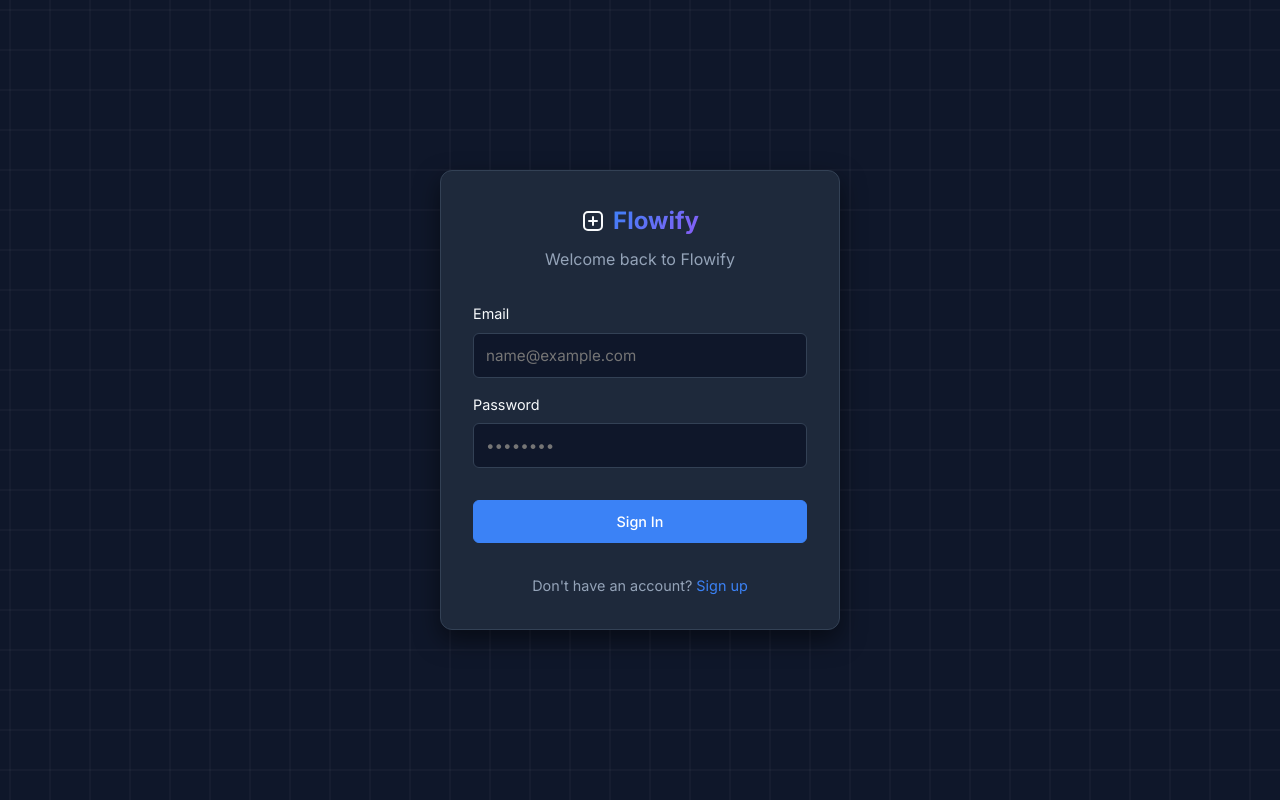
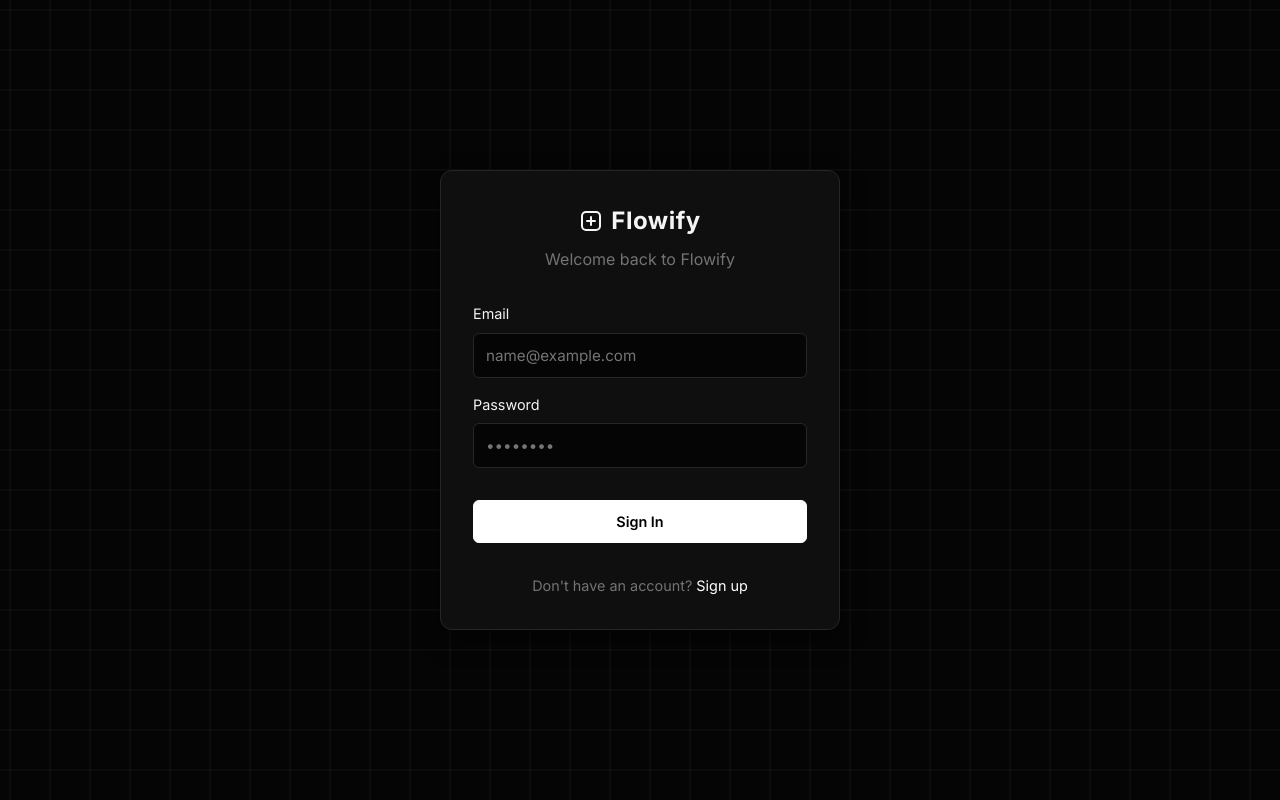
Before and after one commit to fahroediin/flowify, a website built with Vite: page src/index.html in a window 1280 px wide. Built offline with nearby package versions, Linux system fonts and the light colour scheme.

Commit message:
changes css and theme of frontend

```diff
--- a/src/styles/main.css
+++ b/src/styles/main.css
@@ -1,12 +1,13 @@
 :root {
-    --bg-main: #0f172a;
-    --bg-panel: #1e293b;
-    --bg-hover: #334155;
-    --text-main: #f8fafc;
-    --text-muted: #94a3b8;
-    --accent: #3b82f6;
-    --accent-hover: #2563eb;
-    --border: #334155;
+    --bg-main: #050505;
+    --bg-panel: #0f0f0f;
+    --bg-hover: #1f1f1f;
+    --text-main: #f5f5f5;
+    --text-muted: #737373;
+    --accent: #ffffff;
+    --accent-hover: #d4d4d4;
+    --accent-text: #000000;
+    --border: #262626;
     --danger: #ef4444;
     --success: #10b981;
 }
@@ -56,9 +57,8 @@ h1, h2, h3, h4, h5, h6 {
 }
 
 .brand span {
-    background: linear-gradient(135deg, #3b82f6, #8b5cf6);
-    -webkit-background-clip: text;
-    -webkit-text-fill-color: transparent;
+    color: var(--text-main);
+    letter-spacing: 0.5px;
 }
 
 .nav-links {
@@ -87,7 +87,8 @@ button:hover {
 button.primary {
     background-color: var(--accent);
     border-color: var(--accent);
-    color: white;
+    color: var(--accent-text);
+    font-weight: 600;
 }
 
 button.primary:hover {
@@ -107,8 +108,8 @@ input, textarea, select {
 
 input:focus, textarea:focus, select:focus {
     outline: none;
-    border-color: var(--accent);
-    box-shadow: 0 0 0 2px rgba(59, 130, 246, 0.2);
+    border-color: var(--text-muted);
+    box-shadow: 0 0 0 2px rgba(255, 255, 255, 0.1);
 }
 
 /* Page Layouts */
@@ -191,8 +192,8 @@ input:focus, textarea:focus, select:focus {
 }
 
 .tab.active {
-    color: var(--accent);
-    border-bottom-color: var(--accent);
+    color: var(--text-main);
+    border-bottom-color: var(--text-main);
 }
 
 .editor-textarea {
@@ -206,10 +207,9 @@ input:focus, textarea:focus, select:focus {
 .svg-container {
     flex: 1;
     display: flex;
-    background-image:
-        linear-gradient(to right, #1e293b 1px, transparent 1px),
-        linear-gradient(to bottom, #1e293b 1px, transparent 1px);
-    background-size: 20px 20px;
+    background-image: radial-gradient(circle, var(--border) 1px, transparent 1px);
+    background-size: 24px 24px;
+    background-color: var(--bg-main);
     overflow: auto;
     padding: 2rem;
 }
```
